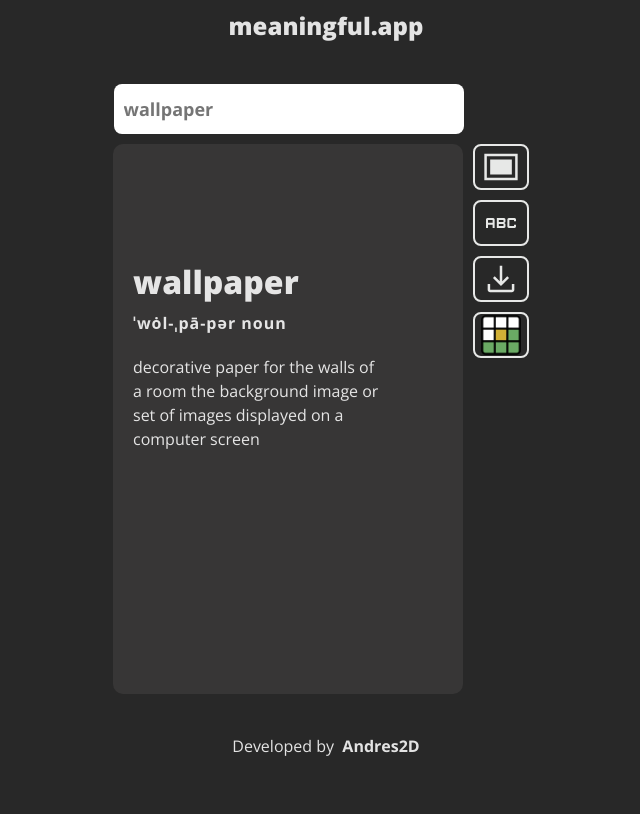
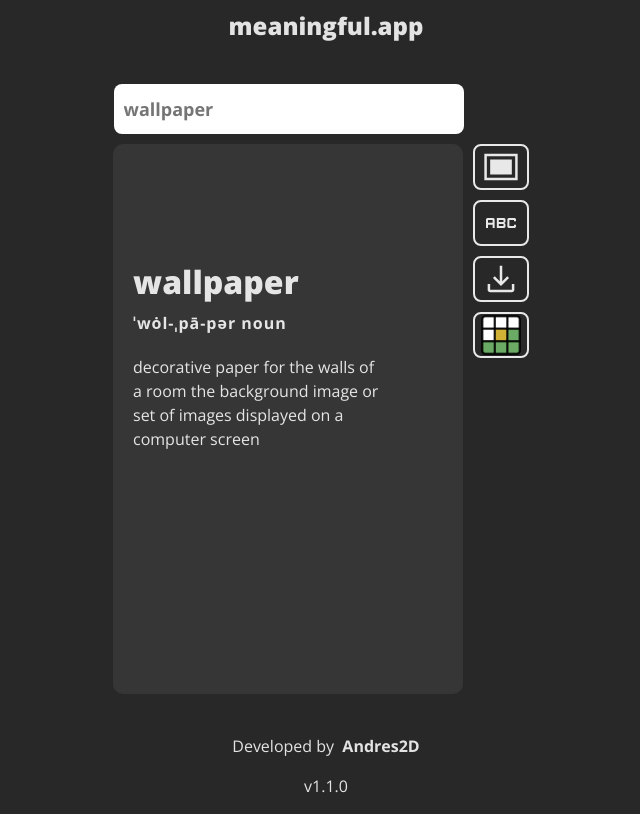
Before and after one commit to Andres2D/meaningful, a React (Vite) app: page / in a window 1280 px wide. Shown: the whole page, without its empty margins (314-954 px from the left). Built offline with nearby package versions, Linux system fonts and the light colour scheme.

Commit message:
add version tag

```diff
--- a/src/components/footer.tsx
+++ b/src/components/footer.tsx
@@ -10,6 +10,7 @@ const Footer = () => {
         className={styles.repo}>
           Andres2D
       </a>
+      <p>v1.1.0</p>
     </footer>
   )
 };
```
